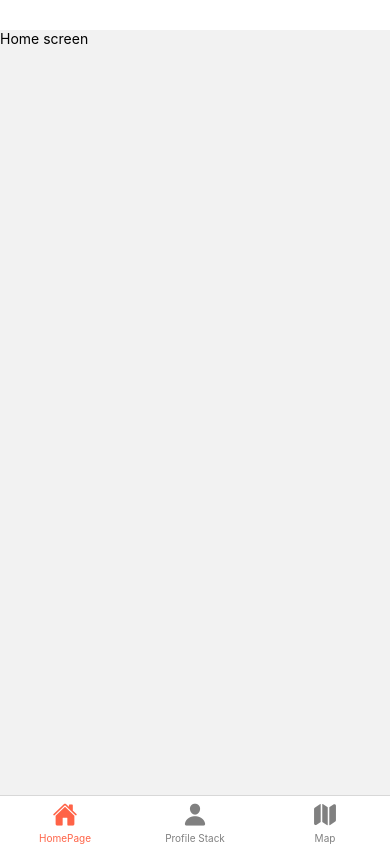
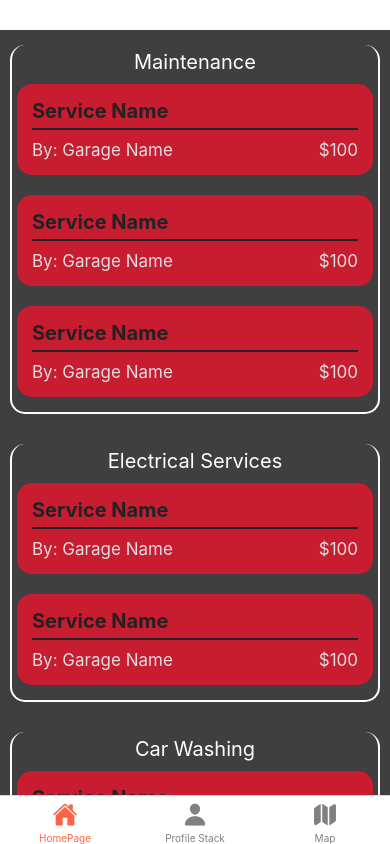
Before and after one commit to Yazan-Habash114/Mobile-Graduation-Project, a React Native app: screen /HomePage in a window 390 px wide. Built offline with nearby package versions, Linux system fonts and the light colour scheme.

Commit message:
Start working on services

```diff
--- /dev/null
+++ b/components/Service/Service.jsx
@@ -0,0 +1,46 @@
+import React from 'react'
+import { Text, View, StyleSheet, TouchableOpacity } from "react-native"
+
+
+const Service = () => {
+    return (
+        <TouchableOpacity style={styles.container}>
+            <Text style={styles.name}>Service Name</Text>
+            <View style={styles.subSection}>
+                <Text style={styles.text}>$100</Text>
+                <Text style={styles.text}>By: Garage Name</Text>
+            </View>
+        </TouchableOpacity>
+    )
+}
+
+const styles = StyleSheet.create({
+    container: {
+        flex: 1,
+        backgroundColor: 'rgb(200, 28, 48)',
+        marginVertical: 10,
+        padding: 15,
+        borderRadius: 15,
+        display: 'flex',
+    },
+    name: {
+        color: '#222',
+        fontSize: 20,
+        fontWeight: 'bold',
+        borderBottomWidth: 2,
+        borderBottomColor: '#222',
+        paddingBottom: 5,
+    },
+    text: {
+        fontSize: 17,
+        color: '#ddd',
+        marginTop: 10,
+    },
+    subSection: {
+        display: 'flex',
+        flexDirection: 'row-reverse',
+        justifyContent: 'space-between'
+    }
+})
+
+export default Service
--- a/package.json
+++ b/package.json
@@ -18,16 +18,17 @@
     "@react-navigation/native-stack": "^6.6.1",
     "axios": "^0.26.0",
     "expo": "~44.0.0",
+    "expo-location": "~14.0.1",
     "expo-status-bar": "~1.2.0",
     "react": "17.0.1",
     "react-dom": "17.0.1",
     "react-native": "0.64.3",
     "react-native-keyboard-spacer": "^0.4.1",
+    "react-native-neat-date-picker": "^1.2.1",
     "react-native-safe-area-context": "3.3.2",
     "react-native-screens": "~3.10.1",
     "react-native-web": "0.17.1",
-    "react-native-webview": "^11.15.0",
-    "expo-location": "~14.0.1"
+    "react-native-webview": "^11.15.0"
   },
   "devDependencies": {
     "@babel/core": "^7.12.9"
--- a/screens/GaragePage.jsx
+++ b/screens/GaragePage.jsx
@@ -3,9 +3,13 @@ import { Text, View, StyleSheet } from "react-native"
 
 const GaragePage = ({ route }) => {
     const { garageId } = route.params
+
+
+
     return (
         <View style={styles.container}>
             <Text>Garage screen for garage {garageId}</Text>
+
         </View>
     )
 }
--- a/screens/HomePage.jsx
+++ b/screens/HomePage.jsx
@@ -1,18 +1,77 @@
 import React from 'react'
-import { Text, View, StyleSheet } from "react-native"
+import { Text, View, StyleSheet, Button, ScrollView } from "react-native"
+import DatePicker from 'react-native-neat-date-picker'
+import Service from '../components/Service/Service'
+
 
 const HomePage = () => {
+
+    const [showDatePicker, setShowDatePicker] = React.useState(false)
+    const [date, setDate] = React.useState(null)
+
+    let d = new Date()
+    d.setDate(d.getDate() - 1)
+
+    const onConfirm = (date) => {
+        setShowDatePicker(false)
+        setDate(date.dateString)
+    }
+
     return (
         <View style={styles.container}>
-            <Text>Home screen</Text>
+            {/* <Text>Home screen</Text> */}
+            {/* <Button title={'open'} onPress={() => setShowDatePicker(true)} />
+            <DatePicker
+                isVisible={showDatePicker}
+                mode={'single'}
+                minDate={d}
+                startDate={d}
+                onCancel={() => setShowDatePicker(false)}
+                onConfirm={onConfirm}
+            />
+            <Text>{date}</Text> */}
+            <ScrollView contentContainerStyle={{ width: '100%' }}>
+                <View style={styles.serviceType}>
+                    <Text style={styles.typeTitle}>Maintenance</Text>
+                    <Service />
+                    <Service />
+                    <Service />
+                </View>
+                <View style={styles.serviceType}>
+                    <Text style={styles.typeTitle}>Electrical Services</Text>
+                    <Service />
+                    <Service />
+                </View>
+                <View style={styles.serviceType}>
+                    <Text style={styles.typeTitle}>Car Washing</Text>
+                    <Service />
+                    <Service />
+                </View>
+            </ScrollView>
         </View>
     )
 }
 
 const styles = StyleSheet.create({
     container: {
-
+        flex: 1,
+        alignItems: 'stretch',
+        backgroundColor: '#3f3f3f'
     },
+    serviceType: {
+        marginHorizontal: 10,
+        borderWidth: 2,
+        borderColor: 'white',
+        borderTopWidth: 0,
+        borderRadius: 15,
+        marginVertical: 15,
+        padding: 5,
+    },
+    typeTitle: {
+        textAlign: 'center',
+        fontSize: 20,
+        color: 'white'
+    }
 })
 
 export default HomePage
```
Also changed, not shown: routes/HomeStack.jsx (added, +25 -0 lines), 1 other file (tests, documents, lock files or other folders).
